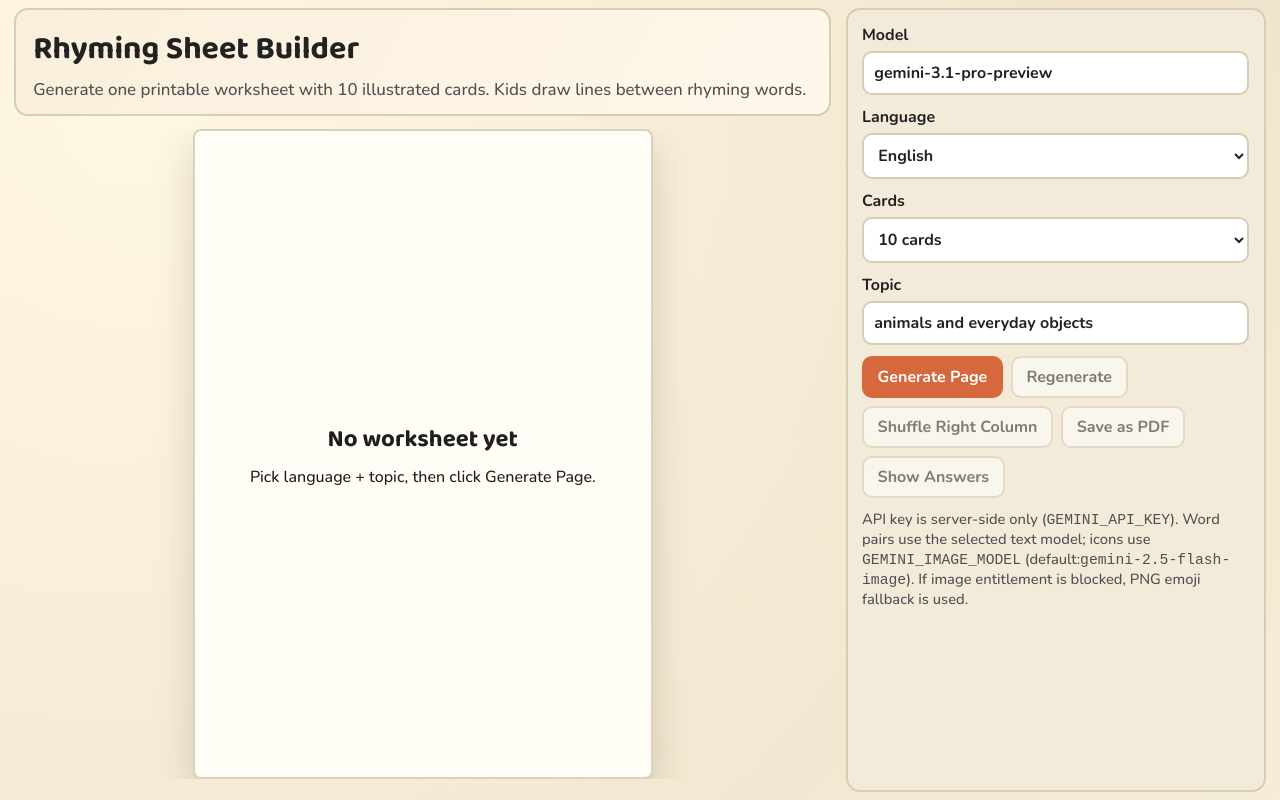
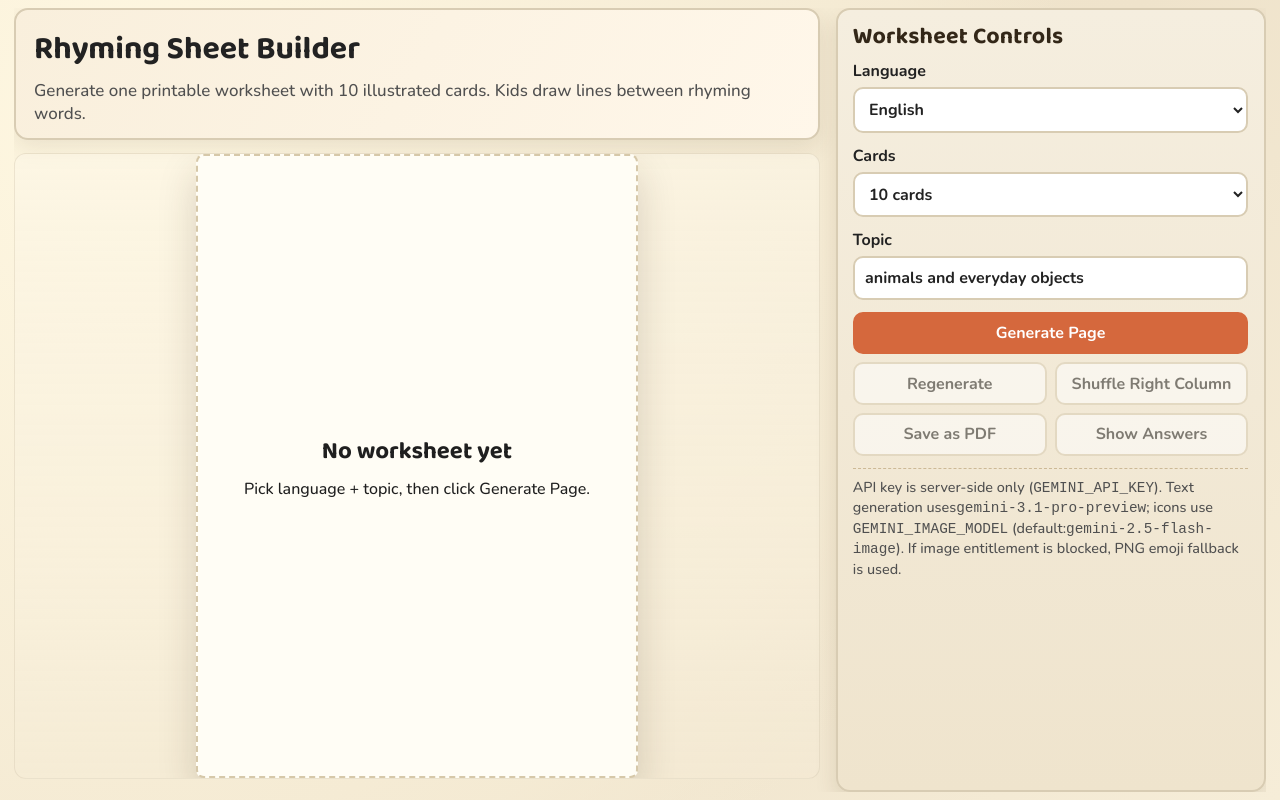
Before and after one commit to mgalavai/rhymes, a React (Vite) app: page / in a window 1280 px wide. Built offline with nearby package versions, Linux system fonts and the light colour scheme.

Commit message:
Polish two-pane layout and remove sidebar model input

```diff
--- a/src/App.css
+++ b/src/App.css
@@ -17,8 +17,8 @@
   height: calc(100vh - 1rem);
   margin: 0.5rem auto;
   display: grid;
-  grid-template-columns: minmax(0, 1fr) minmax(330px, 420px);
-  gap: 0.9rem;
+  grid-template-columns: minmax(0, 1fr) minmax(340px, 430px);
+  gap: 1rem;
   overflow: hidden;
 }
 
@@ -31,10 +31,13 @@
 }
 
 .hero {
-  padding: 0.85rem 1.05rem;
+  padding: 0.9rem 1.1rem 0.85rem;
   border: 2px solid var(--line);
   border-radius: 14px;
-  background: linear-gradient(120deg, #f9efdc, #fff7ea);
+  background:
+    linear-gradient(120deg, #f9efdc, #fff7ea),
+    repeating-linear-gradient(45deg, rgb(217 204 179 / 16%), rgb(217 204 179 / 16%) 10px, transparent 10px, transparent 20px);
+  box-shadow: 0 8px 24px rgb(72 49 17 / 10%);
 }
 
 .hero h1 {
@@ -53,14 +56,17 @@
 .control-panel {
   border: 2px solid var(--line);
   border-radius: 14px;
-  padding: 0.9rem;
-  background: var(--panel);
+  padding: 0.95rem;
+  background:
+    linear-gradient(180deg, #f5eedf 0%, #efe4cd 100%),
+    radial-gradient(circle at 90% 6%, rgb(222 183 127 / 23%), transparent 48%);
   display: grid;
   align-content: start;
-  gap: 0.7rem;
+  gap: 0.74rem;
   grid-template-columns: 1fr;
   min-height: 0;
   overflow: auto;
+  box-shadow: 0 10px 22px rgb(72 49 17 / 12%);
 }
 
 .control-panel label {
@@ -68,6 +74,15 @@
   color: var(--ink);
   display: grid;
   gap: 0.3rem;
+}
+
+.panel-title {
+  margin: 0;
+  font-family: 'Baloo 2', cursive;
+  font-size: 1.45rem;
+  line-height: 1;
+  letter-spacing: 0.01em;
+  color: #332718;
 }
 
 .control-panel input,
@@ -86,18 +101,20 @@
 }
 
 .button-row {
-  display: flex;
-  flex-wrap: wrap;
+  display: grid;
+  grid-template-columns: 1fr 1fr;
   gap: 0.5rem;
 }
 
 .button-row button {
-  padding: 0.5rem 0.85rem;
+  min-width: 0;
+  padding: 0.52rem 0.82rem;
   font-weight: 700;
   cursor: pointer;
 }
 
 .button-row button:first-child {
+  grid-column: 1 / -1;
   border-color: var(--accent);
   background: var(--accent);
   color: #fff;
@@ -121,7 +138,10 @@
 .help-text {
   margin: 0;
   color: var(--ink-soft);
-  font-size: 0.92rem;
+  font-size: 0.9rem;
+  border-top: 1px dashed #ccb996;
+  padding-top: 0.58rem;
+  line-height: 1.35;
 }
 
 .sheet-frame {
@@ -129,6 +149,9 @@
   display: grid;
   place-items: center;
   overflow: hidden;
+  border: 1px solid rgb(216 204 179 / 45%);
+  border-radius: 12px;
+  background: linear-gradient(180deg, rgb(252 246 230 / 60%), rgb(246 236 215 / 36%));
 }
 
 .worksheet-page,
@@ -154,6 +177,8 @@
   display: grid;
   place-content: center;
   text-align: center;
+  border-style: dashed;
+  border-color: #d6c8a9;
 }
 
 .empty-sheet h2 {
@@ -253,7 +278,7 @@
 .answer-key {
   border: 2px solid var(--line);
   border-radius: 14px;
-  background: #fff;
+  background: #fffef8;
   padding: 0.8rem 0.95rem;
   max-height: 20vh;
   overflow: auto;
@@ -290,6 +315,14 @@
   .control-panel {
     order: 1;
     overflow: visible;
+  }
+
+  .button-row {
+    grid-template-columns: 1fr;
+  }
+
+  .button-row button:first-child {
+    grid-column: auto;
   }
 
   .sheet-frame {
--- a/src/App.tsx
+++ b/src/App.tsx
@@ -218,7 +218,6 @@ function toColumnCards(worksheet: WorksheetData): { left: ColumnCard[]; right: C
 }
 
 function App() {
-  const [model, setModel] = useState(DEFAULT_MODEL)
   const [language, setLanguage] = useState('English')
   const [pairCount, setPairCount] = useState(5)
   const [topic, setTopic] = useState('animals and everyday objects')
@@ -234,7 +233,7 @@ function App() {
 
     try {
       const generated = await generateWorksheetWithGemini({
-        model,
+        model: DEFAULT_MODEL,
         language,
         pairCount,
         topic,
@@ -353,14 +352,7 @@ function App() {
       </main>
 
       <aside className="control-panel no-print">
-        <label>
-          Model
-          <input
-            value={model}
-            onChange={(event) => setModel(event.target.value)}
-            placeholder="gemini-3.1-pro-preview"
-          />
-        </label>
+        <h2 className="panel-title">Worksheet Controls</h2>
 
         <label>
           Language
@@ -413,8 +405,8 @@ function App() {
 
         {error ? <p className="error-box">{error}</p> : null}
         <p className="help-text">
-          API key is server-side only (<code>GEMINI_API_KEY</code>). Word pairs use the selected
-          text model; icons use <code>GEMINI_IMAGE_MODEL</code> (default:
+          API key is server-side only (<code>GEMINI_API_KEY</code>). Text generation uses
+          <code>{DEFAULT_MODEL}</code>; icons use <code>GEMINI_IMAGE_MODEL</code> (default:
           <code>gemini-2.5-flash-image</code>). If image entitlement is blocked, PNG emoji fallback
           is used.
         </p>
```
